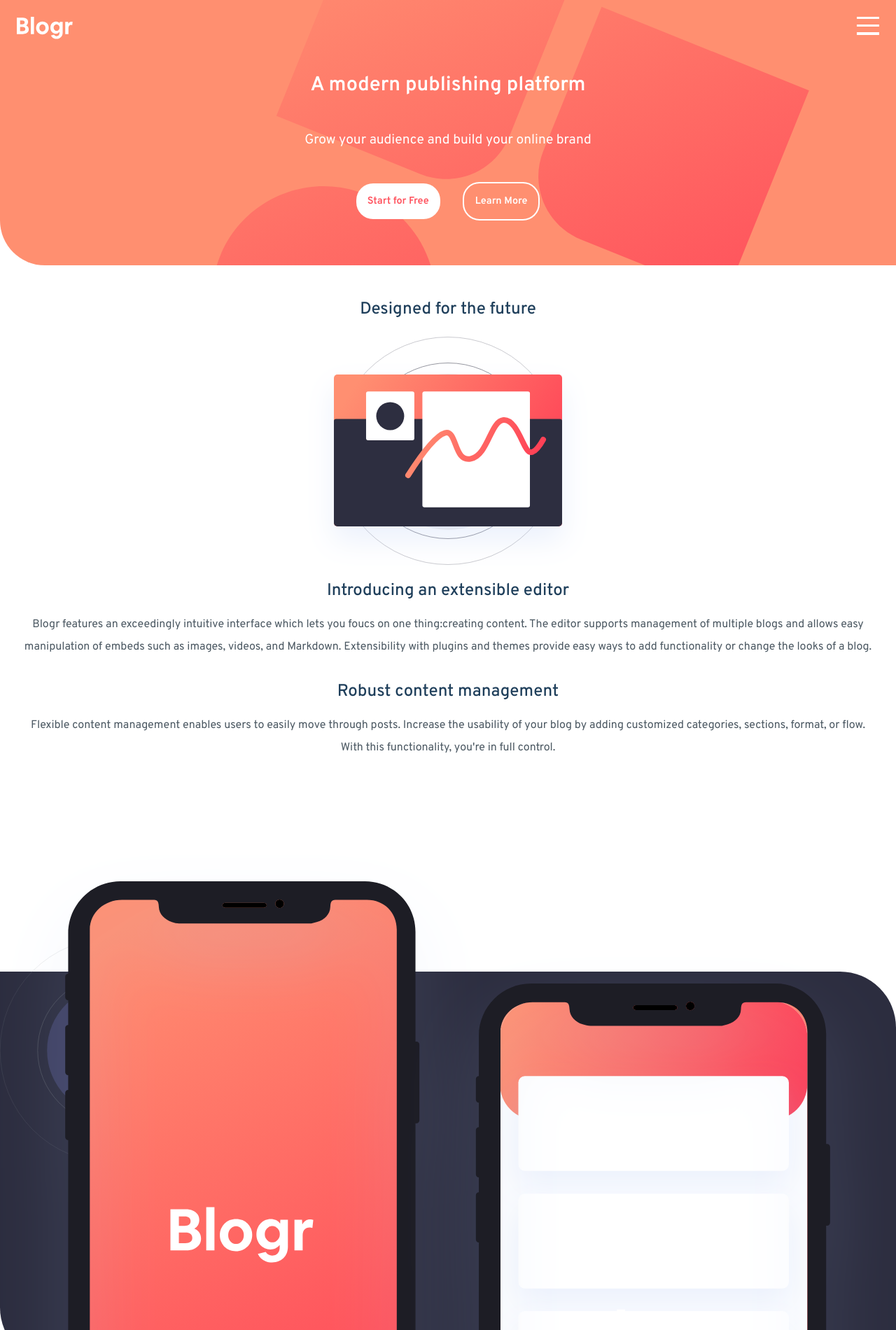
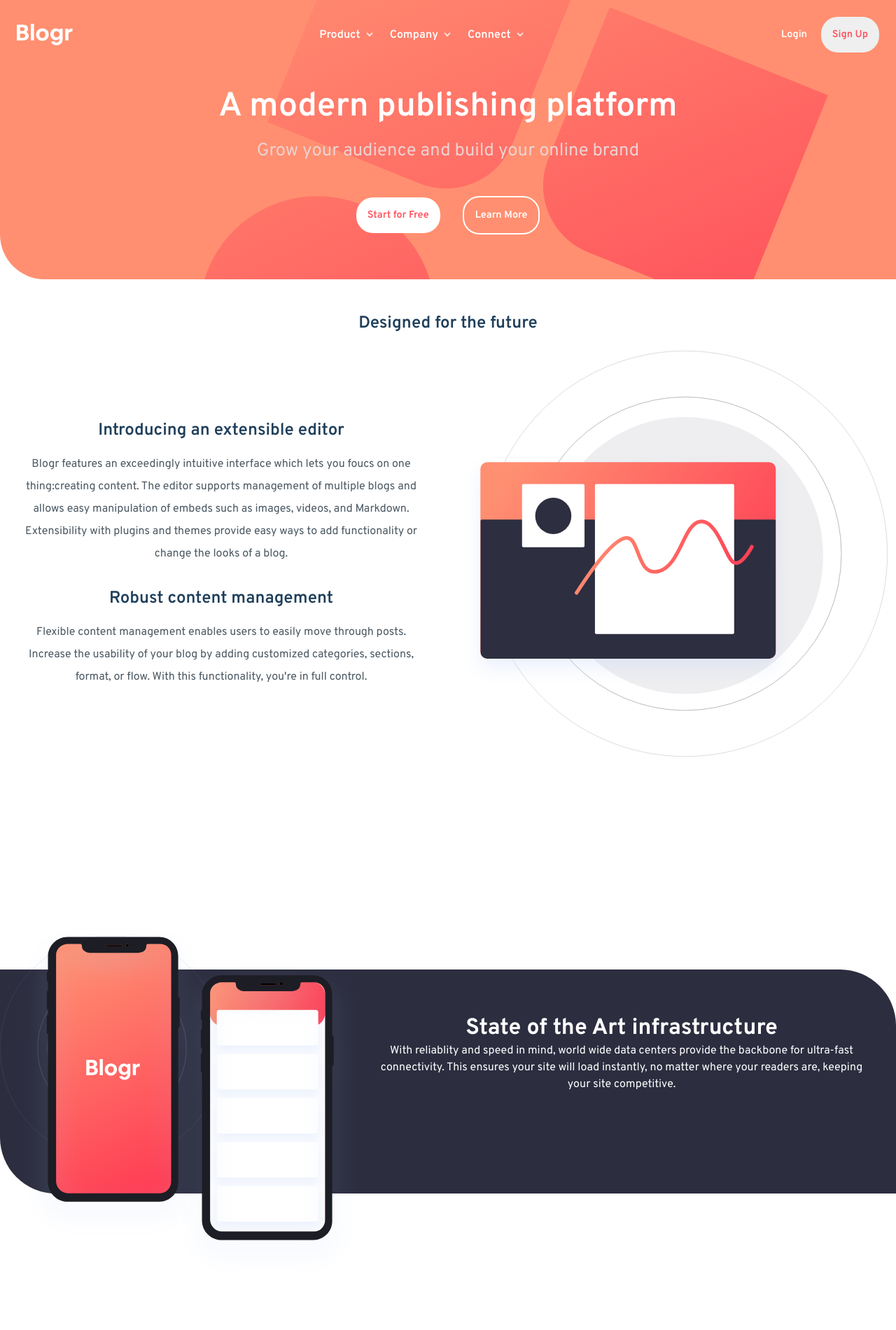
Before and after one commit to ShinobiKoda/blogr-landing-page, a plain HTML site: page index.html in a window 1280 px wide. Shown: the top 1900 px of the page at 70% size. Drawn offline with Linux system fonts and the light colour scheme.

Commit message:
implemented desktop general features

```diff
--- a/assets/style.css
+++ b/assets/style.css
@@ -35,6 +35,10 @@
   font-family: "Overpass", sans-serif;
 }
 
+main {
+  width: 100%;
+}
+
 .main-header {
   width: 100%;
   padding-inline: 1.5rem;
@@ -61,6 +65,10 @@
   z-index: 0;
 }
 
+.header-background-desktop {
+  display: none;
+}
+
 .navbar,
 .header-heading,
 .header-buttons-container {
@@ -71,6 +79,10 @@
   display: flex;
   justify-content: space-between;
   align-items: center;
+}
+
+.desktop-nav {
+  display: none;
 }
 
 .nav-links {
@@ -89,24 +101,22 @@
   border-radius: 0.8rem;
   overflow-y: scroll;
   overflow-x: hidden;
-  height: 21rem;
+  height: 17rem;
 }
 
-/* .nav-links::-webkit-scrollbar {
-  width: 2px;
-} */
-
-/* .nav-links::-webkit-scrollbar-track {
-  background: black;
-
-.nav-links::-webkit-scrollbar-thumb {
-  background: black;
-  border-radius: 5px;
+hr {
+  color: var(--grayish-blue-footer-text);
+  width: 100%;
+  height: 0.7rem;
 }
 
-.nav-links::-webkit-scrollbar-thumb:hover {
-  background: #555;
-} */
+.nav-buttons {
+  gap: 1rem;
+}
+
+.login {
+  background: none;
+}
 
 .nav-link {
   display: flex;
@@ -130,7 +140,7 @@
   flex-direction: column;
   align-items: center;
   justify-content: center;
-  gap: 1rem;
+  gap: 1.5rem;
 
   transition: height 0.5s ease-in-out, opacity 0.5s ease-in-out;
   background-color: var(--grayish-blue-footer-text);
@@ -151,6 +161,10 @@
 
 .nav-logo {
   width: 5rem;
+}
+
+.desktop-nav-logo {
+  display: none;
 }
 
 .arrow-img.rotate {
@@ -190,7 +204,7 @@
   text-align: center;
   display: flex;
   flex-direction: column;
-  gap: 3rem;
+  gap: 1rem;
 }
 
 .heading-title {
@@ -199,7 +213,7 @@
 }
 
 .heading-subtitle {
-  color: var(--white-text);
+  color: rgb(236, 209, 209);
   font-size: 1.2rem;
 }
 
@@ -248,6 +262,9 @@
 }
 
 .illustration-section {
+  width: 100%;
+  max-width: 1440px;
+  margin: 0 auto;
   margin-top: 3rem;
 
   gap: 1.5rem;
@@ -281,6 +298,9 @@
 }
 
 .infrastructure-section {
+  width: 100%;
+  max-width: 1440px;
+  margin: 0 auto;
   margin-top: 19rem;
   position: relative;
   background-color: var(--very-dark-gray-blue);
@@ -312,6 +332,9 @@
   position: relative;
   z-index: 2;
   top: -11rem;
+  width: 100%;
+  max-width: 20rem;
+  margin: 0 auto;
 }
 
 .infrastructure-paragraph {
@@ -372,3 +395,151 @@
   opacity: 0.7;
   cursor: pointer;
 }
+
+.illustration-img-desktop {
+  display: none;
+}
+
+.infrastructure-desktop-img {
+  display: none;
+}
+
+@media screen and (min-width: 600px) {
+  .mobile-nav {
+    display: none;
+  }
+
+  .hamburger {
+    display: none;
+  }
+
+  .mobile-nav-logo {
+    display: none;
+  }
+
+  .desktop-nav-logo {
+    display: block;
+  }
+
+  .desktop-nav {
+    width: 100%;
+    display: flex;
+    align-items: center;
+    justify-content: space-between;
+  }
+
+  .desktop-nav-links {
+    display: flex;
+    align-items: center;
+    justify-content: center;
+    gap: 1.5rem;
+  }
+
+  .desktop-nav-link {
+    display: flex;
+    gap: 0.5rem;
+    align-items: center;
+  }
+
+  .desktop-nav-link a {
+    text-decoration: none;
+    color: var(--white-text);
+    font-weight: 600;
+  }
+
+  .desktop-nav-link a:hover {
+    opacity: 0.8;
+    cursor: pointer;
+  }
+
+  .login {
+    color: var(--white-text);
+  }
+
+  .signup {
+    color: var(--light-red-cta-text);
+  }
+
+  .heading-title {
+    font-size: 3rem;
+  }
+
+  .heading-subtitle {
+    font-size: 1.6rem;
+  }
+
+  .section1 {
+    display: flex;
+    flex-direction: row;
+    flex-direction: row-reverse;
+    align-items: center;
+    justify-content: center;
+  }
+
+  .illustration-img {
+    flex: 1;
+  }
+
+  .illustration-heading {
+    font-weight: 600;
+  }
+
+  .illustration-paragraphs {
+    flex: 1;
+  }
+
+  .illustration-img-mobile {
+    display: none;
+  }
+
+  .illustration-img-desktop {
+    display: block;
+    width: 38rem;
+  }
+
+  .section2 {
+    display: flex;
+    flex-direction: row;
+    align-items: center;
+    justify-content: center;
+  }
+
+  .footer {
+    display: grid;
+    grid-template-columns: repeat(4, 1fr);
+    align-items: start;
+    justify-content: start;
+    padding: 3rem;
+  }
+
+  .footer-links {
+    text-align: left;
+  }
+
+  .infrastructure-section {
+    height: 20rem;
+    display: flex;
+    flex-direction: row;
+    margin-bottom: 14rem;
+  }
+
+  .infrastructure-mobile-img {
+    display: none;
+  }
+
+  .infrastructure-desktop-img {
+    display: block;
+  }
+
+  .desktop-infra-img {
+    margin-top: -8rem;
+    width: 30rem;
+  }
+
+  .infrastructure-paragraph {
+    display: flex;
+    flex-direction: row;
+    top: 0;
+    margin-top: 4rem;
+  }
+}
--- a/index.html
+++ b/index.html
@@ -13,15 +13,20 @@
   </head>
   <body>
     <main>
-      <main>
       <header class="main-header">
         <img
           src="./assets/images/bg-pattern-intro-mobile.svg"
           alt=""
-            class="header-background-img"
+          class="header-background-img header-background-mobile"
+        />
+
+        <img
+          src="./assets/images/bg-pattern-intro-desktop.svg"
+          alt=""
+          class="header-background-img header-background-desktop"
         />
         <nav class="navbar">
-            <div class="nav-links">
+          <div class="nav-links mobile-nav">
             <div class="nav-link">
               <div class="link-title">
                 <span>Product</span
@@ -70,13 +75,47 @@
                 <p>LinkedIn</p>
               </div>
             </div>
+            <hr />
+            <div class="nav-buttons flex-display">
+              <button class="button login">Login</button>
+              <button class="button signup">Sign Up</button>
             </div>
-            <img src="./assets/images/logo.svg" alt="" class="nav-logo" />
+          </div>
+          <img
+            src="./assets/images/logo.svg"
+            alt=""
+            class="nav-logo mobile-nav-logo"
+          />
           <div class="hamburger">
             <div class="line line1"></div>
             <div class="line line2"></div>
             <div class="line line3"></div>
           </div>
+          <nav class="desktop-nav">
+            <img
+              src="./assets/images/logo.svg"
+              alt=""
+              class="nav-logo desktop-nav-logo"
+            />
+            <div class="desktop-nav-links">
+              <div class="desktop-nav-link">
+                <a href="#">Product</a>
+                <img src="./assets/images/icon-arrow-light.svg" alt="" />
+              </div>
+              <div class="desktop-nav-link">
+                <a href="#">Company</a>
+                <img src="./assets/images/icon-arrow-light.svg" alt="" />
+              </div>
+              <div class="desktop-nav-link">
+                <a href="#">Connect</a>
+                <img src="./assets/images/icon-arrow-light.svg" alt="" />
+              </div>
+            </div>
+            <div class="desktop-nav-buttons">
+              <button class="button login">Login</button>
+              <button class="button signup">Sign Up</button>
+            </div>
+          </nav>
         </nav>
         <div class="header-heading">
           <h1 class="heading-title">A modern publishing platform</h1>
@@ -92,11 +131,17 @@
 
       <section class="illustration-section flex-display">
         <h3 class="illustration-heading">Designed for the future</h3>
-          <div class="illustration-info flex-display">
+        <div class="illustration-info flex-display section1">
           <div class="illustration-img flex-display hidden-overflow">
             <img
               src="./assets/images/illustration-editor-mobile.svg"
               alt=""
+              class="illustration-img-mobile"
+            />
+            <img
+              src="./assets/images/illustration-editor-desktop.svg"
+              alt=""
+              class="illustration-img-desktop"
             />
           </div>
           <div class="illustration-paragraphs flex-display">
@@ -105,21 +150,21 @@
                 Introducing an extensible editor
               </h4>
               <p>
-                  Blogr features an exceedingly intuitive interface which lets
-                  you foucs on one thing:creating content. The editor supports
+                Blogr features an exceedingly intuitive interface which lets you
+                foucs on one thing:creating content. The editor supports
                 management of multiple blogs and allows easy manipulation of
-                  embeds such as images, videos, and Markdown. Extensibility
-                  with plugins and themes provide easy ways to add functionality
-                  or change the looks of a blog.
+                embeds such as images, videos, and Markdown. Extensibility with
+                plugins and themes provide easy ways to add functionality or
+                change the looks of a blog.
               </p>
             </div>
             <div class="paragraph flex-display">
               <h4 class="illustration-heading">Robust content management</h4>
               <p>
-                  Flexible content management enables users to easily move
-                  through posts. Increase the usability of your blog by adding
-                  customized categories, sections, format, or flow. With this
-                  functionality, you're in full control.
+                Flexible content management enables users to easily move through
+                posts. Increase the usability of your blog by adding customized
+                categories, sections, format, or flow. With this functionality,
+                you're in full control.
               </p>
             </div>
           </div>
@@ -130,10 +175,20 @@
           <img src="./assets/images/bg-pattern-circles.svg" alt="" />
         </div>
         <div class="infrastructure info">
-            <div class="infrastructure-img flex-display hidden-overflow">
+          <div
+            class="infrastructure-img flex-display hidden-overflow infrastructure-mobile-img"
+          >
             <img src="./assets/images/illustration-phones.svg" alt="" />
           </div>
           <div class="infrastructure-paragraph flex-display">
+            <div class="infrastructure-desktop-img">
+              <img
+                src="./assets/images/illustration-phones.svg"
+                alt=""
+                class="desktop-infra-img"
+              />
+            </div>
+            <div>
               <h4 class="infrastructure-heading">
                 State of the Art infrastructure
               </h4>
@@ -145,13 +200,20 @@
               </p>
             </div>
           </div>
+        </div>
       </section>
-        <section class="illustration-section flex-display">
-          <div class="illustration-info flex-display">
+      <section class="illustration-section flex-display section2">
+        <div class="illustration-info flex-display section2">
           <div class="illustration-img flex-display hidden-overflow">
             <img
               src="./assets/images/illustration-laptop-mobile.svg"
               alt=""
+              class="illustration-img-mobile"
+            />
+            <img
+              src="./assets/images/illustration-laptop-desktop.svg"
+              alt=""
+              class="illustration-img-desktop"
             />
           </div>
           <div class="illustration-paragraphs flex-display">
@@ -208,7 +270,7 @@
         </div>
       </footer>
     </main>
-    </main>
+
     <script src="./assets/script.js"></script>
   </body>
 </html>
```
Lines whose indentation alone changed are shown as unchanged.
